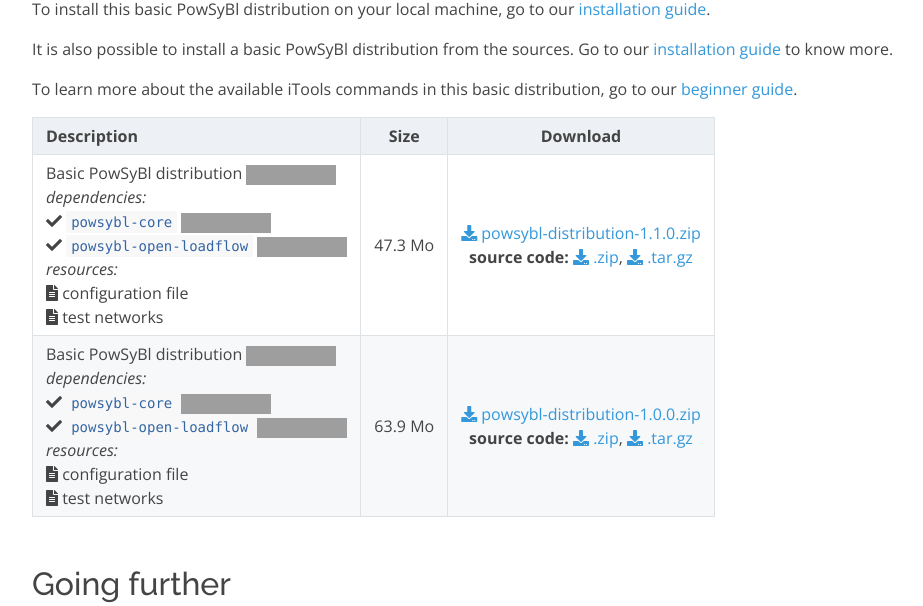
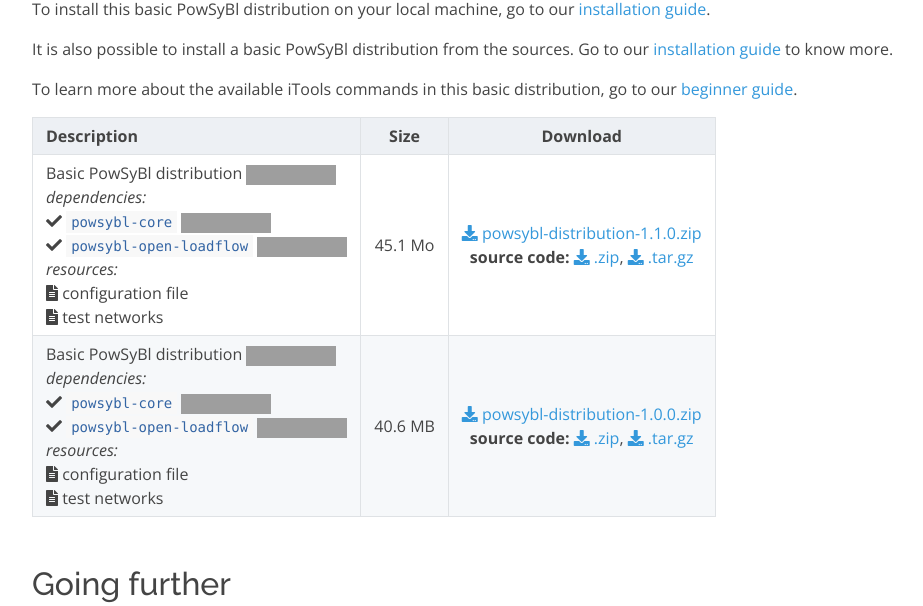
Before and after one commit to powsybl/powsybl.github.io, a Jekyll site: the page built from pages/download/index.md, in a window 1280 px wide and 1276 px high, cut to the strip 311-917 px from the top of the window. Shown: the whole strip, without its empty margins (53-976 px from the left). Built offline with Jekyll 4.4.1, drawn with Linux system fonts in a browser that asks for light colours; our own code applies the rules of GitHub Pages for plain Markdown files; grey boxes are pictures that could not be loaded.

Commit message:
Correct sizes
Signed-off-by: RALAMBOTIANA MIORA <miora.ralambotiana@rte-france.com>

```diff
--- a/pages/download/index.md
+++ b/pages/download/index.md
@@ -17,8 +17,8 @@
 
 | Description | Size | Download |
 | :------------------- | :----------------: | :----------------: |
-| Basic PowSyBl distribution [![v1.1.0](https://img.shields.io/badge/-v1.1.0-blue.svg)](https://github.com/powsybl/powsybl-distribution/releases/tag/v1.1.0) <br>*dependencies:* <br><i class="fas fa-check"></i> `powsybl-core` [![v3.8.0](https://img.shields.io/badge/-v3.8.0-blue.svg)](https://github.com/powsybl/powsybl-core/releases/tag/v3.8.0) <br><i class="fas fa-check"></i> `powsybl-open-loadflow` [![v0.8.0](https://img.shields.io/badge/-v0.8.0-blue.svg)](https://github.com/powsybl/powsybl-open-loadflow/releases/tag/v0.8.0) <br> *resources:* <br><i class="fas fa-file-alt"></i> configuration file <br><i class="fas fa-file-alt"></i> test networks | 47.3 Mo | [<i class="fas fa-download"></i>  powsybl-distribution-1.1.0.zip](https://github.com/powsybl/powsybl-distribution/releases/download/v1.1.0/powsybl-distribution-1.1.0.zip) <br>**source code:** [<i class="fas fa-download"></i> .zip](https://github.com/powsybl/powsybl-distribution/archive/v1.1.0.zip), [<i class="fas fa-download"></i> .tar.gz](https://github.com/powsybl/powsybl-distribution/archive/v1.1.0.tar.gz)|
-| Basic PowSyBl distribution [![v1.0.0](https://img.shields.io/badge/-v1.0.0-blue.svg)](https://github.com/powsybl/powsybl-distribution/releases/tag/v1.0.0) <br>*dependencies:* <br><i class="fas fa-check"></i> `powsybl-core` [![v3.5.0](https://img.shields.io/badge/-v3.5.0-blue.svg)](https://github.com/powsybl/powsybl-core/releases/tag/v3.5.0) <br><i class="fas fa-check"></i> `powsybl-open-loadflow` [![v0.5.0](https://img.shields.io/badge/-v0.5.0-blue.svg)](https://github.com/powsybl/powsybl-open-loadflow/releases/tag/v0.5.0) <br> *resources:* <br><i class="fas fa-file-alt"></i> configuration file <br><i class="fas fa-file-alt"></i> test networks | 63.9 Mo | [<i class="fas fa-download"></i>  powsybl-distribution-1.0.0.zip](https://github.com/powsybl/powsybl-distribution/releases/download/v1.0.0/powsybl-distribution-1.0.0.zip) <br>**source code:** [<i class="fas fa-download"></i> .zip](https://github.com/powsybl/powsybl-distribution/archive/v1.0.0.zip), [<i class="fas fa-download"></i> .tar.gz](https://github.com/powsybl/powsybl-distribution/archive/v1.0.0.tar.gz)|
+| Basic PowSyBl distribution [![v1.1.0](https://img.shields.io/badge/-v1.1.0-blue.svg)](https://github.com/powsybl/powsybl-distribution/releases/tag/v1.1.0) <br>*dependencies:* <br><i class="fas fa-check"></i> `powsybl-core` [![v3.8.0](https://img.shields.io/badge/-v3.8.0-blue.svg)](https://github.com/powsybl/powsybl-core/releases/tag/v3.8.0) <br><i class="fas fa-check"></i> `powsybl-open-loadflow` [![v0.8.0](https://img.shields.io/badge/-v0.8.0-blue.svg)](https://github.com/powsybl/powsybl-open-loadflow/releases/tag/v0.8.0) <br> *resources:* <br><i class="fas fa-file-alt"></i> configuration file <br><i class="fas fa-file-alt"></i> test networks | 45.1 Mo | [<i class="fas fa-download"></i>  powsybl-distribution-1.1.0.zip](https://github.com/powsybl/powsybl-distribution/releases/download/v1.1.0/powsybl-distribution-1.1.0.zip) <br>**source code:** [<i class="fas fa-download"></i> .zip](https://github.com/powsybl/powsybl-distribution/archive/v1.1.0.zip), [<i class="fas fa-download"></i> .tar.gz](https://github.com/powsybl/powsybl-distribution/archive/v1.1.0.tar.gz)|
+| Basic PowSyBl distribution [![v1.0.0](https://img.shields.io/badge/-v1.0.0-blue.svg)](https://github.com/powsybl/powsybl-distribution/releases/tag/v1.0.0) <br>*dependencies:* <br><i class="fas fa-check"></i> `powsybl-core` [![v3.5.0](https://img.shields.io/badge/-v3.5.0-blue.svg)](https://github.com/powsybl/powsybl-core/releases/tag/v3.5.0) <br><i class="fas fa-check"></i> `powsybl-open-loadflow` [![v0.5.0](https://img.shields.io/badge/-v0.5.0-blue.svg)](https://github.com/powsybl/powsybl-open-loadflow/releases/tag/v0.5.0) <br> *resources:* <br><i class="fas fa-file-alt"></i> configuration file <br><i class="fas fa-file-alt"></i> test networks | 40.6 MB | [<i class="fas fa-download"></i>  powsybl-distribution-1.0.0.zip](https://github.com/powsybl/powsybl-distribution/releases/download/v1.0.0/powsybl-distribution-1.0.0.zip) <br>**source code:** [<i class="fas fa-download"></i> .zip](https://github.com/powsybl/powsybl-distribution/archive/v1.0.0.zip), [<i class="fas fa-download"></i> .tar.gz](https://github.com/powsybl/powsybl-distribution/archive/v1.0.0.tar.gz)|
 
 
 ## Going further
```
